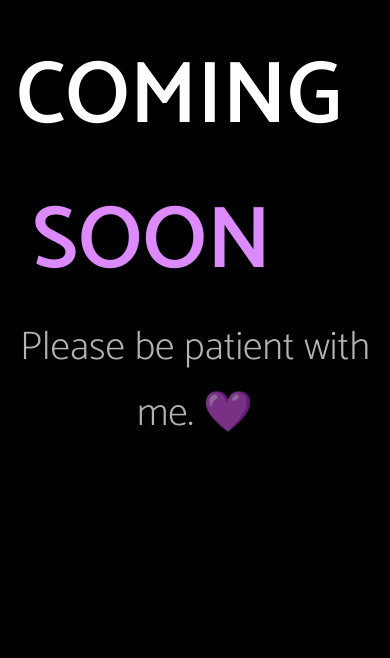
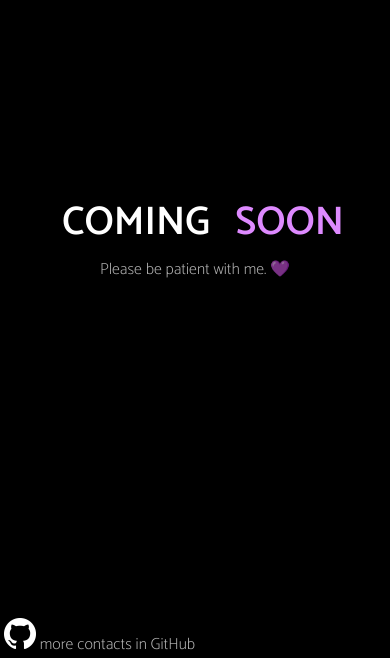
Before and after one commit to dobhela/personalwebsite, a plain HTML site: page index.html in a window 390 px wide. Shown: the part 186-844 px from the top of the page. Drawn offline with Linux system fonts and the light colour scheme.

Commit message:
optimize for mobile, add contacts
made the site more responsive for mobile users, added a contacts bar that (so far) only redirects to github

```diff
--- a/css/style.css
+++ b/css/style.css
@@ -48,3 +48,36 @@
 .main-color {
     color: var(--main-color)
 }
+
+.contacts {
+    display: flex;
+    align-items: flex-end;
+    position: fixed;
+    bottom: 0;
+    width: 100%;
+}
+
+.tooltip {
+    color: var(--subtext-color);
+    font-size: 1rem;
+    font-family: 'Catamaran', sans-serif;
+    font-weight: 300;
+    display: block;
+    margin: 0;
+}
+
+.contact-image {
+    margin: 1vw;
+}
+
+@media only screen and (max-width: 700px) {
+    .main-header {
+        font-size: 2.5rem;
+    }
+    .header-subtext {
+        font-size: 1rem;
+    }
+    .contact-image {
+        width: 32px;
+    }
+}
--- a/index.html
+++ b/index.html
@@ -13,6 +13,10 @@
             <h1 class="main-header">Coming <span class="main-header main-color">soon</span></h1>
             <h2 class="header-subtext">Please be patient with me. 💜</h2>
         </div>
+        <div class="contacts">
+            <a href="https://github.com/double-sucks"><img src="./img/GitHub-Mark-Light-64px.png" class="contact-image"></a>
+            <span class="tooltip">more contacts in GitHub</span>
+        </div>
     </div>
 </body>
 </html>
```
